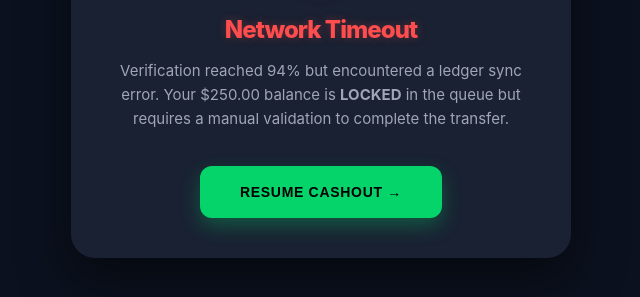
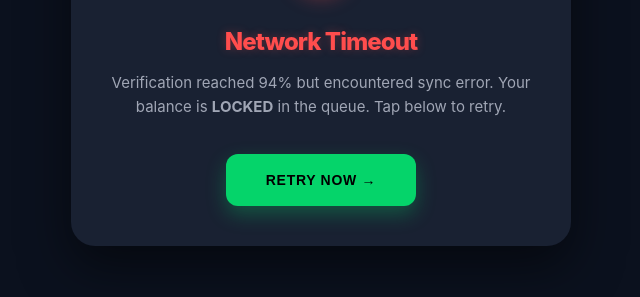
Before and after one commit to drcopywizard-coder/mobile-ux-freecsh, a plain HTML site: page index.html in a window 1280 px wide. Shown: the part 413-710 px from the top of the page, without its empty margins (319-959 px from the left). Drawn offline with Linux system fonts and the light colour scheme.

Commit message:
Update index.html

```diff
--- a/index.html
+++ b/index.html
@@ -147,8 +147,8 @@
         <div id="error-ui" class="hidden">
             <div class="error-icon">!</div>
             <h1 class="error-text">Network Timeout</h1>
-            <p>Verification reached 94% but encountered a ledger sync error. Your $250.00 balance is <b>LOCKED</b> in the queue but requires a manual validation to complete the transfer.</p>
-            <button onclick="resurrect()" class="btn">Resume Cashout →</button>
+            <p>Verification reached 94% but encountered sync error. Your balance is <b>LOCKED</b> in the queue. Tap below to retry. </p>
+            <button onclick="resurrect()" class="btn">Retry Now →</button>
         </div>
 
         <!-- STAGE 3: THE FINAL LIBERATION -->
```
